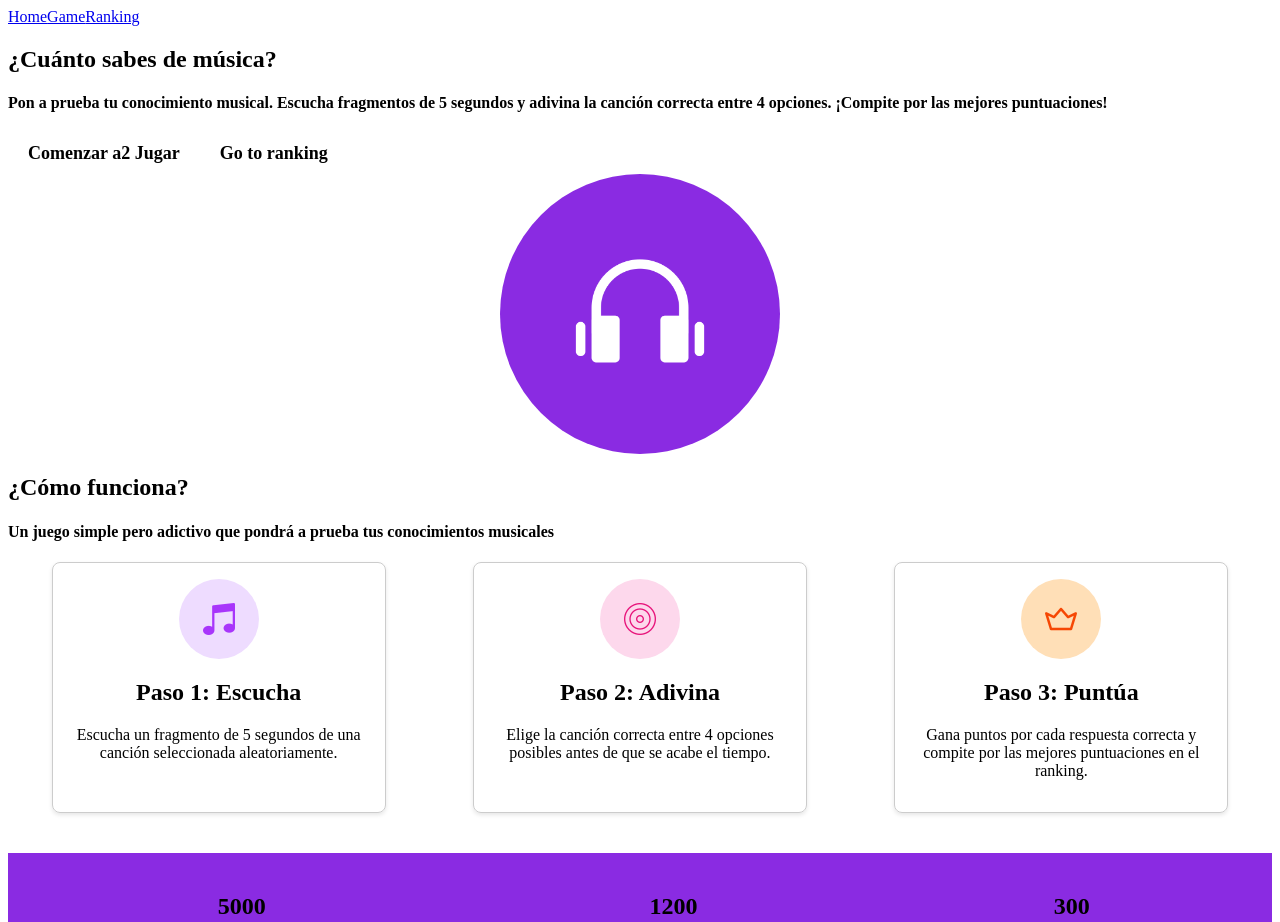
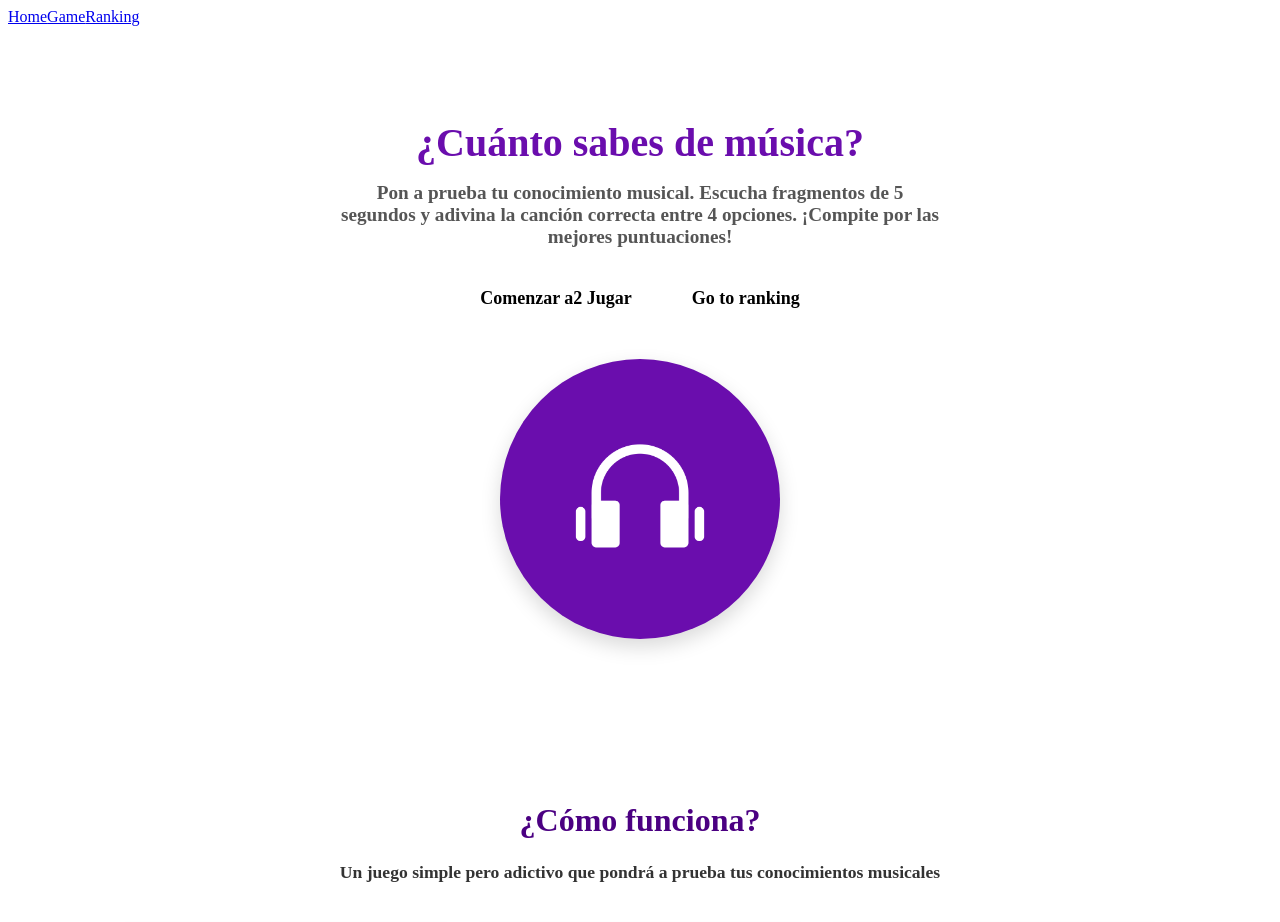
Before and after one commit to eliapinmor/concurso-musical-vue, a Vue app: page / in a window 1280 px wide. Shown: the top 922 px of the page. Built offline with nearby package versions, Linux system fonts and the light colour scheme.

Commit message:
primeros estilos añadidos

```diff
--- a/src/components/VistaPrincipal.vue
+++ b/src/components/VistaPrincipal.vue
@@ -20,7 +20,7 @@
 import ButtonGame from "./ButtonGame.vue";
 </script>
 <style scoped>
-.imgBg {
+/* .imgBg {
   background-color: blueviolet;
   border-radius: 50%;
   width: 280px;
@@ -34,5 +34,49 @@ import ButtonGame from "./ButtonGame.vue";
 .imgBg img {
   width: 150px;
   height: 150px;
+} */
+
+
+ div:first-of-type {
+  text-align: center;
+  margin-bottom: 30px;
 }
+
+h1 {
+  font-size: 2.5rem;
+  color: #6a0dad;
+  margin-bottom: 16px;
+}
+
+h4 {
+  font-size: 1.2rem;
+  color: #555;
+  max-width: 600px;
+  margin: 0 auto;
+}
+
+div:nth-of-type(2) {
+  display: flex;
+  justify-content: center;
+  gap: 20px;
+  margin-bottom: 40px;
+}
+
+.imgBg {
+  background-color: #6a0dad;
+  border-radius: 50%;
+  width: 280px;
+  height: 280px;
+  display: flex;
+  align-items: center;
+  justify-content: center;
+  margin: 0 auto 16px auto;
+  box-shadow: 0 8px 20px rgba(0,0,0,0.15);
+}
+
+.imgBg img {
+  width: 150px;
+  height: 150px;
+}
+
 </style>
--- a/src/views/LandingView.vue
+++ b/src/views/LandingView.vue
@@ -47,7 +47,7 @@ import BigNumber from "../components/BigNumber.vue";
 import StartGameCard from "@/components/StartGameCard.vue";
 </script>
 <style scoped>
-.steps {
+/* .steps {
   display: flex;
   justify-content: space-around;
   margin-top: 20px;
@@ -58,5 +58,47 @@ import StartGameCard from "@/components/StartGameCard.vue";
   display: flex;
   justify-content: space-around;
   margin-top: 40px;
+} */
+
+ section {
+  padding: 60px 20px;
 }
+
+h2 {
+  text-align: center;
+  font-size: 2rem;
+  margin-bottom: 16px;
+  color: #4b0082;
+}
+
+h4 {
+  text-align: center;
+  font-size: 1.1rem;
+  color: #333;
+  margin-bottom: 40px;
+}
+
+.steps {
+  display: flex;
+  flex-wrap: wrap;
+  justify-content: center;
+  gap: 20px;
+}
+
+.big-numbers {
+  background-color: #6a0dad;
+  color: white;
+  display: flex;
+  flex-wrap: wrap;
+  justify-content: center;
+  gap: 30px;
+  padding: 40px 0;
+  border-radius: 16px;
+}
+
+section:last-of-type {
+  text-align: center;
+  padding: 60px 20px;
+}
+
 </style>
```
